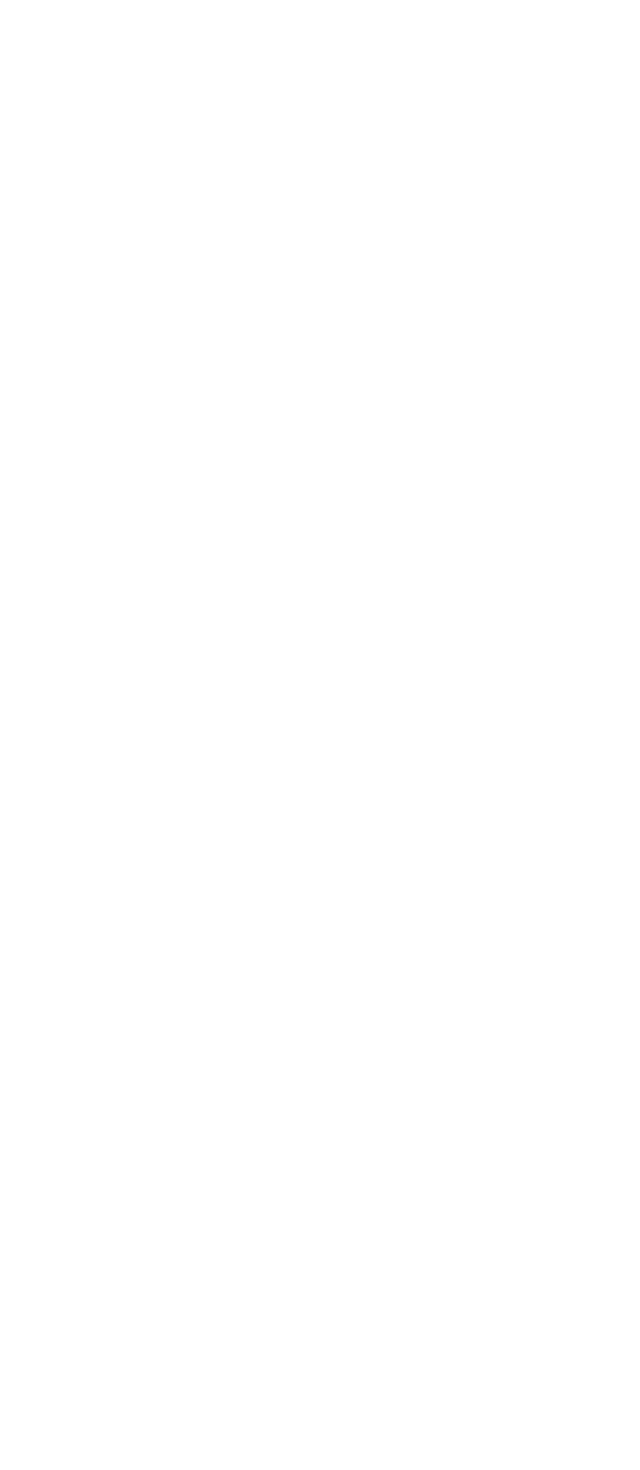
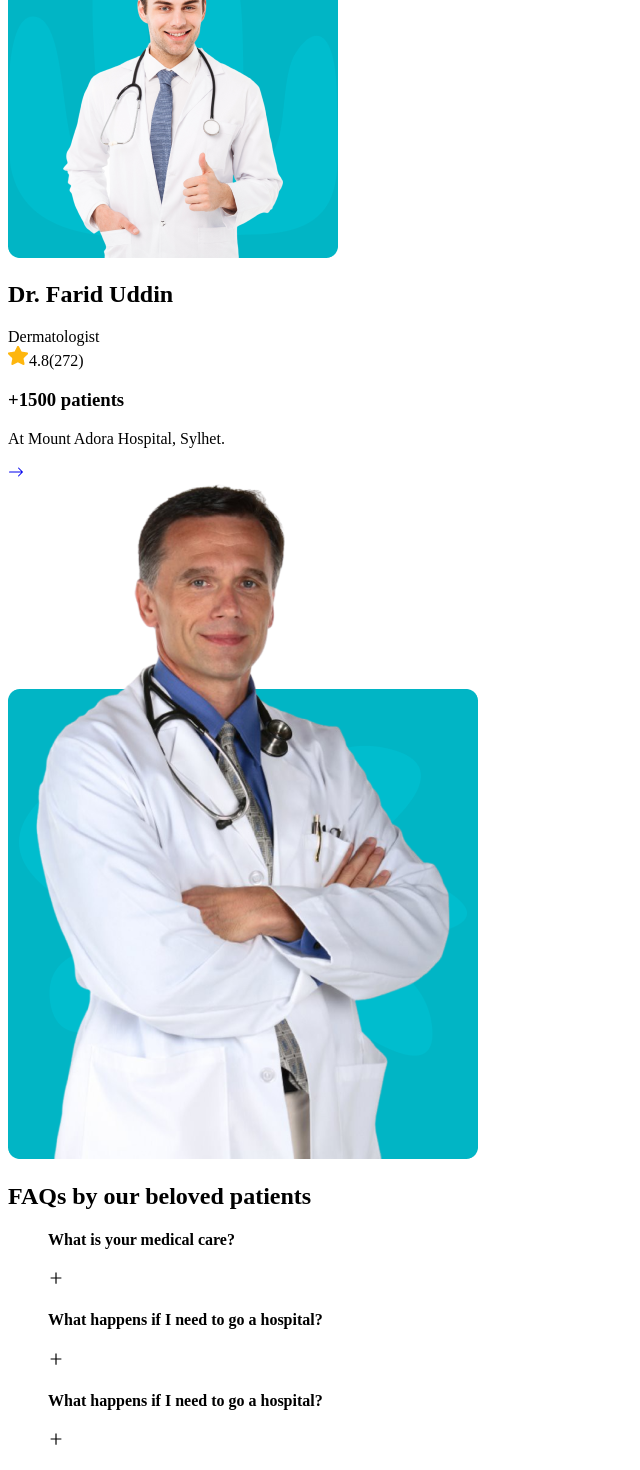
Before and after one commit to MetaSonic001/DocDial, a Next.js app: page /HomePage in a window 1280 px wide. Shown: the part 7479-8949 px from the top of the page, without its empty margins (0-640 px from the left). Before the commit the page ends 6294 px from the top, so only its background shows below. Built offline with nearby package versions, Linux system fonts and the light colour scheme.

Commit message:
doctor details and faq

```diff
--- a/components/Doctors/DoctorCard.tsx
+++ b/components/Doctors/DoctorCard.tsx
@@ -1,8 +1,60 @@
+// DoctorCard.tsx
+import Image, { StaticImageData } from 'next/image';
+import { BsArrowRight } from 'react-icons/bs';
+import startIcon from '../../public/assets/images/Star.png';
 
-const DoctorCard = () => {
-  return (
-    <div>DoctorCard</div>
-  )
+interface DoctorCardProps {
+  doctor: {
+    id: string;
+    name: string;
+    specialization: string;
+    avgRating: number;
+    totalRating: number;
+    photo: StaticImageData;
+    totalPatients: number;
+    hospital: string;
+  };
 }
 
-export default DoctorCard
+const DoctorCard: React.FC<DoctorCardProps> = ({ doctor }) => {
+  const { name, specialization, photo, avgRating, totalRating, totalPatients,hospital } = doctor;
+
+  return (
+    <div className="p-3 lg:p-5">
+      <div>
+        <Image src={photo} alt={name} className="w-full" />
+      </div>
+      <h2 className="text-[18px] leading-[30px] lg:text-[26px] lg:leading-9 text-headingColor font-[700] mt-3 lg:mt-5">
+        {name}
+      </h2>
+      <div className="mt-2 lg:mt-4 flex items-center justify-between">
+        <span className="bg-[#CCF0F3] text-irisBlueColor py-1 px-2 lg:py-2 lg:px-6 text-[12px] leading-4 lg:text-[16px] lg:leading-7 font-semibold rounded">
+          {specialization}
+        </span>
+        <div className='flex items-center gap-[6px]'>
+          <span className='flex items-center gap-[6px] text-[14px] leading-6 lg:text-[16px] lg:leading-7 font-semibold text-headingColor'>
+            <Image src={startIcon} alt=''/>
+            {avgRating}
+          </span>
+          <span className='text-[14px] leading-6 lg:text-[16px] lg:leading-7 font-[400] text-textColor'>
+            ({totalRating})
+          </span>
+        </div>
+      </div>
+      <div className='mt-[18px] lg:mt-5 flex items-center justify-between'>
+        <div>
+          <h3 className='text-[16px] leading-7 lg:text-[18px] lg:leading-[30px] font-semibold text-headingColor'>+{totalPatients} patients</h3>
+          <p className='text-[14px] leading-6 font-[400] text-textColor'>
+            At {hospital}
+          </p>
+        </div>
+
+        <a href='/Doctors' className='w-[44px] h-[44px] rounded-full border border-solid border-[#181A1E] flex items-center justify-center group hover:bg-primaryColor hover:border-none'>
+    <BsArrowRight className='group-hover:text-white w-6 h-5' />
+    </a>
+      </div>
+    </div>
+  );
+};
+
+export default DoctorCard;
--- a/components/Doctors/DoctorList.tsx
+++ b/components/Doctors/DoctorList.tsx
@@ -1,12 +1,13 @@
-import { doctors } from '../../public/assets/data/doctor'; // Assuming correct path to your doctors.js file
+// DoctorList.tsx
+import { doctors } from '../../public/assets/data/doctor';
 import DoctorCard from './DoctorCard';
 
 const DoctorList: React.FC = () => {
   return (
     <div className="grid grid-cols-1 sm:grid-cols-3 md:grid-cols-3 gap-5 lg:gap-[30px] mt-[30px] lg:mt-[55px]">
-      {doctors.map((doctor, index) =>
-        <DoctorCard key={index} doctor={doctor} />
-      )}
+      {doctors.map((doctor) => (
+        <DoctorCard key={doctor.id} doctor={doctor} />
+      ))}
     </div>
   );
 };
--- /dev/null
+++ b/components/Faq/FaqItem.tsx
@@ -0,0 +1,45 @@
+// FaqItem.tsx
+import { useState } from "react";
+import { AiOutlineMinus, AiOutlinePlus } from "react-icons/ai";
+
+// Define an interface for the item object
+interface FaqItemProps {
+  item: {
+    question: string;
+    content: string;
+  };
+}
+
+const FaqItem: React.FC<FaqItemProps> = ({ item }) => {
+  const [isOpen, setIsOpen] = useState(false);
+
+  const toggleAccordion = () => {
+    setIsOpen(!isOpen);
+  };
+
+  return (
+    <div className="p-3 lg:p-5 rounded-[12px] border border-solid border-[#D9DCE2] mb-5 cursor-pointer">
+      <div className="flex items-center justify-between gap-5">
+        <h4 className="text-[16px] leading-7 lg:text-[22px] lg:leading-8 text-headingColor">
+          {item.question}
+        </h4>
+        <div
+          className={`${isOpen ? "bg-primaryColor text-white border-none" : ""} w-7 h-7 lg:w-8 lg:h-8 border border-solid border-[#141F21] rounded flex items-center justify-center`}
+          onClick={toggleAccordion}
+        >
+          {isOpen ? <AiOutlineMinus /> : <AiOutlinePlus />}
+        </div>
+      </div>
+
+      {isOpen && (
+        <div className="mt-4">
+          <p className="text-[14px] leading-6 lg:text-[16px] lg:leading-7 font-[400] text-textColor">
+            {item.content}
+          </p>
+        </div>
+      )}
+    </div>
+  );
+};
+
+export default FaqItem;
--- /dev/null
+++ b/components/Faq/FaqList.tsx
@@ -0,0 +1,14 @@
+import { faqs } from '../../public/assets/data/faq';
+import FaqItem from './FaqItem';
+
+
+
+const FaqList = () => {
+  return (
+    <ul className='mt-[38px]'>
+        {faqs.map((item,index)=> <FaqItem item={item} key={index}/>)}
+    </ul>
+  )
+}
+
+export default FaqList
--- a/pages/HomePage.tsx
+++ b/pages/HomePage.tsx
@@ -1,9 +1,12 @@
 import About from '@/components/About';
+import DoctorList from '@/components/Doctors/DoctorList';
+import FaqList from '@/components/Faq/FaqList';
 import ServiceList from '@/components/Services/ServiceList';
 import Image from 'next/image';
 import React from 'react';
 import { BsArrowRight } from "react-icons/bs";
 import avatarIcon from '../public/assets/images/avatar-icon.png';
+import faqImg from '../public/assets/images/faq-img.png';
 import featureimg from '../public/assets/images/feature-img.png';
 import heroImg01 from '../public/assets/images/hero-img01.png';
 import heroImg02 from '../public/assets/images/hero-img02.png';
@@ -236,10 +239,31 @@ const HomePage: React.FC = () => (
     <p className='text__para text-center'>Lorem, ipsum dolor sit amet consectetur adipisicing elit. Odit ipsa laudantium, iure deleniti sit nam autem earum sint cupiditate hic praesentium saepe dolore ex ipsum non aperiam odio consequatur deserunt!</p>
     </div>
 
-    {/* <DoctorList/> */}
+    <DoctorList/>
 
         </div>
     </section>
+
+
+    {/* faq section  */}
+
+
+<section>
+    <div className="container">
+        <div className='flex justify-between gap-[50px] lg:gap-0'>
+            <div className='w-1/2 hidden md:block'>
+                <Image src={faqImg} alt=''/>
+            </div>
+
+<div className='w-full md:w-1/2'>
+    <h2 className='heading'>FAQs by our beloved patients</h2>
+    <FaqList/>
+</div>
+
+        </div>
+    </div>
+</section>
+
 
     </>
     );
--- a/public/assets/data/doctor.js
+++ b/public/assets/data/doctor.js
@@ -6,7 +6,7 @@ export const doctors = [
   {
     id: "01",
     name: "Dr. Alfaz Ahmed",
-    specialty: "Surgeon",
+    specialization: "Surgeon",
     avgRating: 4.8,
     totalRating: 272,
     photo: doctorImg01,
@@ -16,7 +16,7 @@ export const doctors = [
   {
     id: "02",
     name: "Dr. Saleh Mahmud",
-    specialty: "Neurologist",
+    specialization: "Neurologist",
     avgRating: 4.8,
     totalRating: 272,
     photo: doctorImg02,
@@ -26,7 +26,7 @@ export const doctors = [
   {
     id: "03",
     name: "Dr. Farid Uddin",
-    specialty: "Dermatologist",
+    specialization: "Dermatologist",
     avgRating: 4.8,
     totalRating: 272,
     photo: doctorImg03,
```
